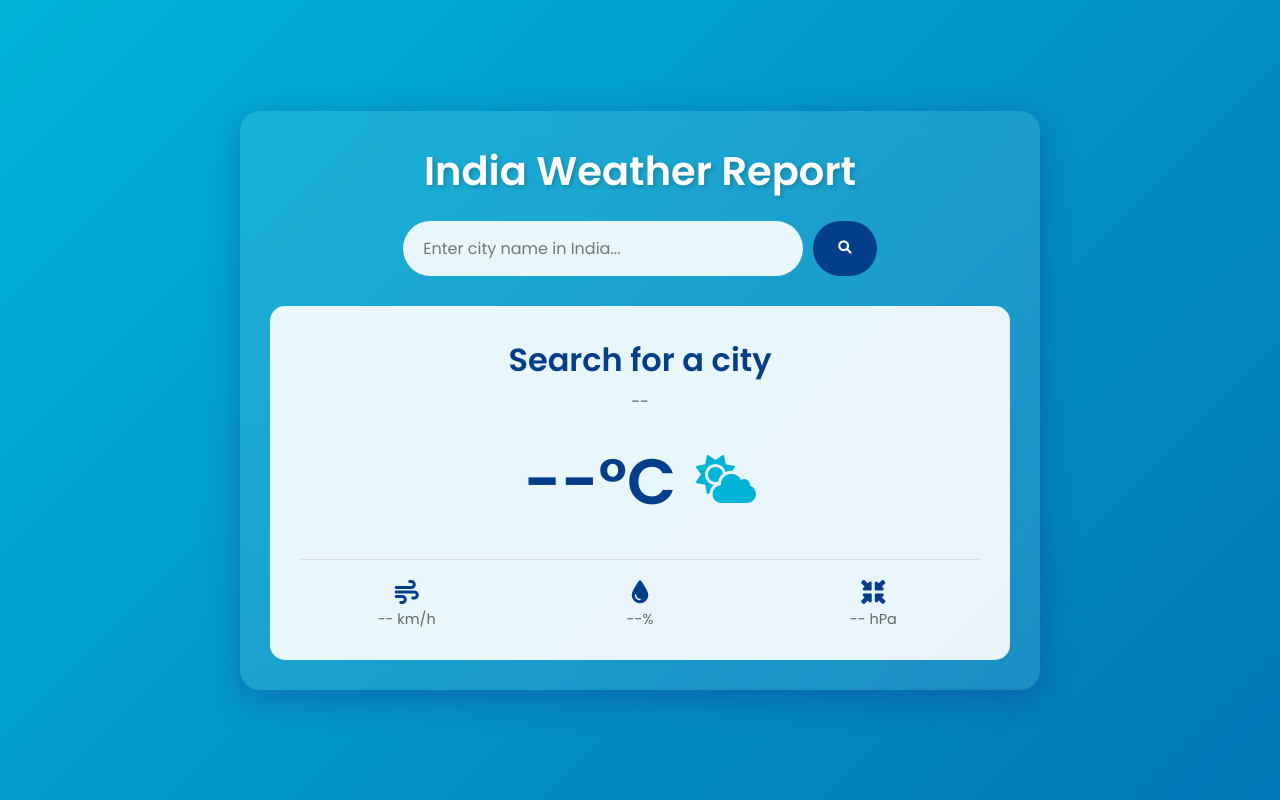
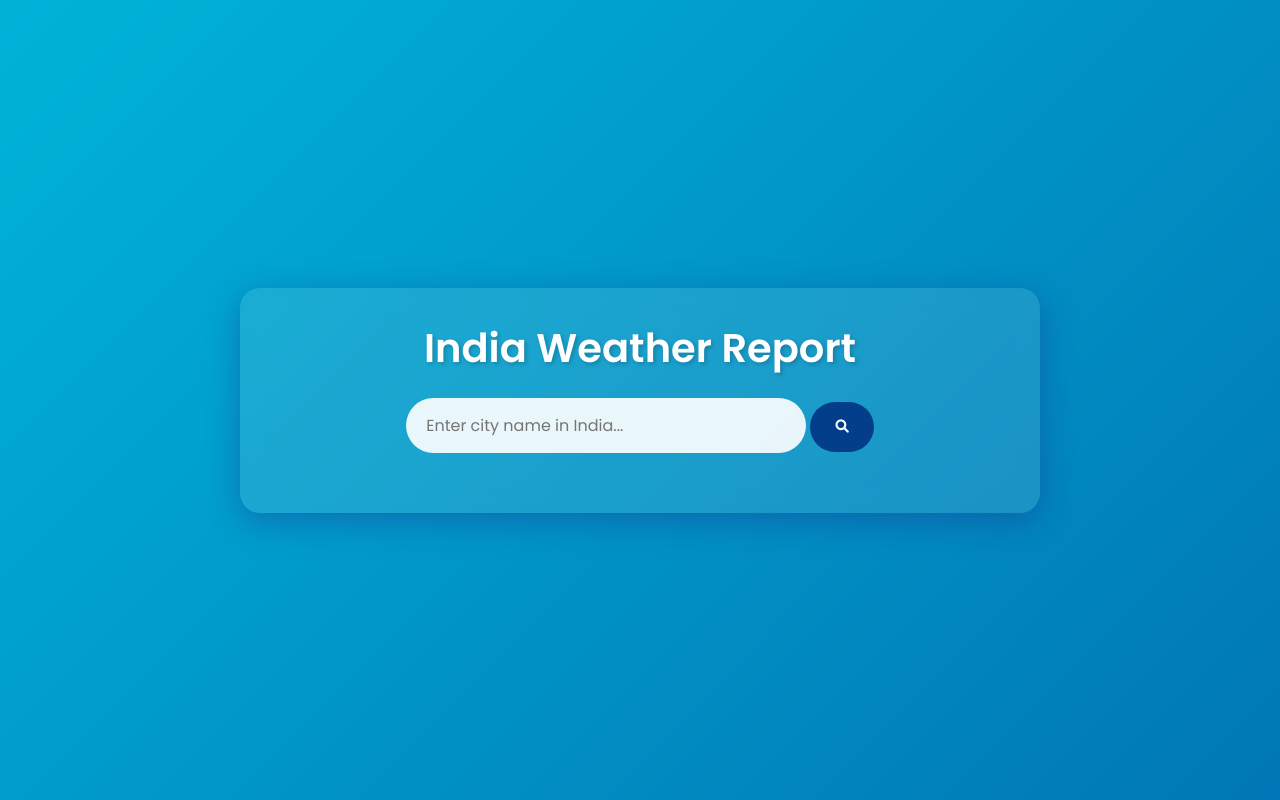
Before and after one commit to sohamsarda/weather-report, a plain HTML site: page index.html in a window 1280 px wide. Drawn offline with Linux system fonts and the light colour scheme.

Commit message:
Update index.html

```diff
--- a/index.html
+++ b/index.html
@@ -12,15 +12,15 @@
     <div class="container">
         <div class="search-box">
             <h1>India Weather Report</h1>
-            <div class="search-bar">
+            <form id="search-form">
                 <input type="text" id="city-input" placeholder="Enter city name in India...">
-                <button id="search-btn">
+                <button type="submit" id="search-btn">
                     <i class="fas fa-search"></i>
                 </button>
-            </div>
+            </form>
         </div>
 
-        <div class="weather-info" id="weather-info">
+        <div class="weather-info" id="weather-info" style="display: none;">
             <div class="weather-card">
                 <div class="weather-header">
                     <h2 id="city-name">Search for a city</h2>
@@ -49,6 +49,10 @@
                     </div>
                 </div>
             </div>
+
+            <div class="forecast-container" id="forecast-container">
+                <!-- 3-day forecast cards will go here -->
+            </div>
         </div>
     </div>
     <script src="script.js"></script>
```
